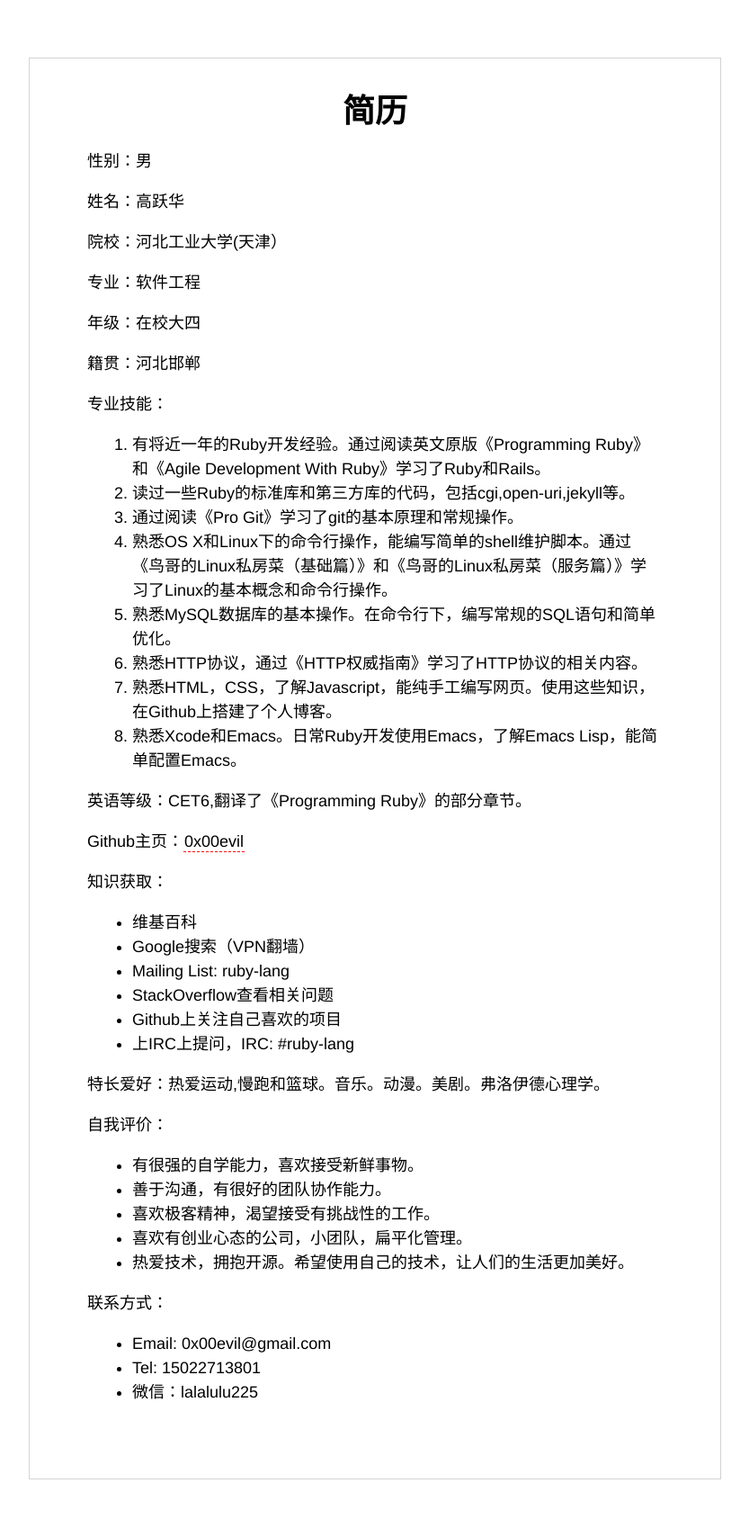
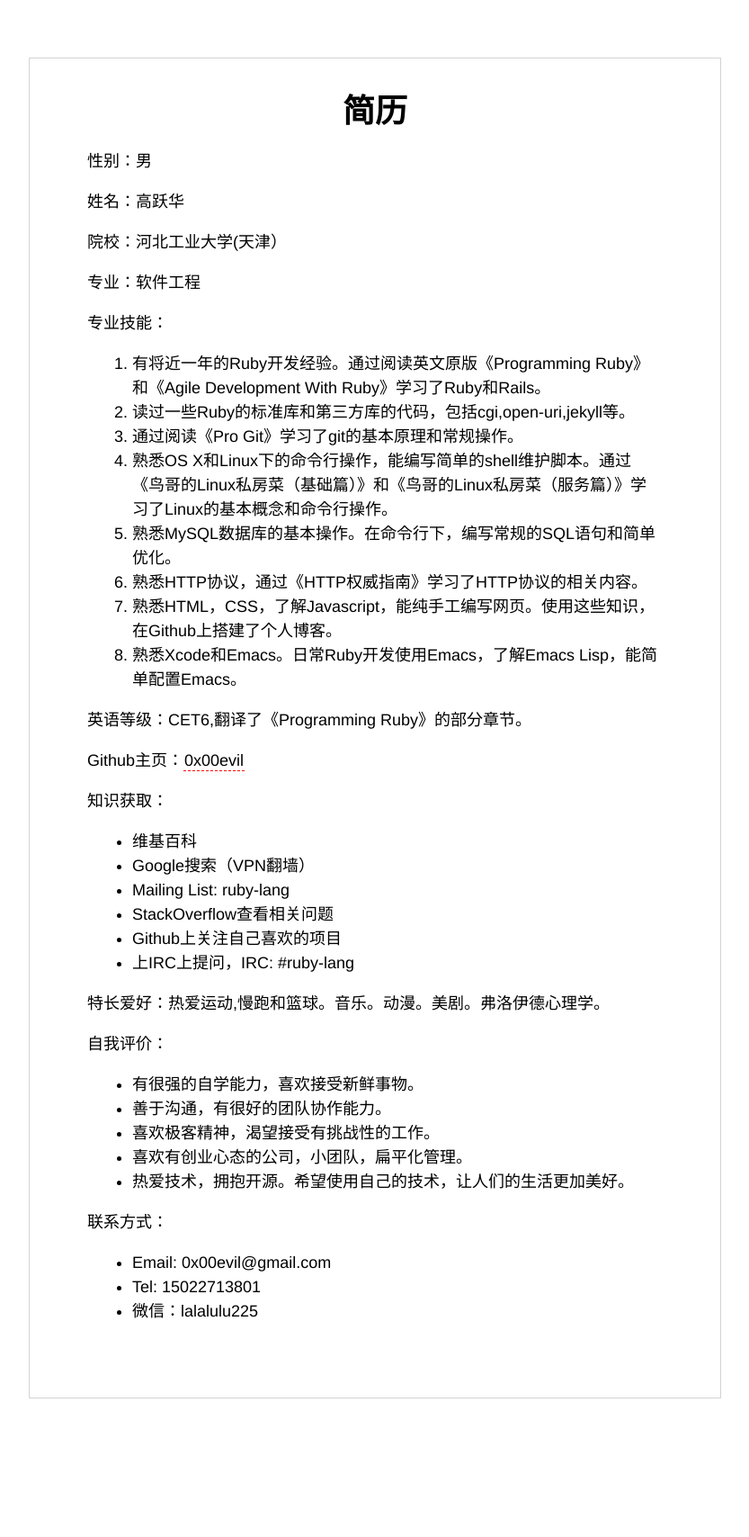
Before and after one commit to 0x00evil/0x00evil.github.io, a Jekyll site: the page built from _posts/2014-10-18-resume.html, in a window 1280 px wide. Shown: the whole page at 90% size, without its empty margins (224-1057 px from the left). Built offline with Jekyll 4.4.1, drawn with Linux system fonts in a browser that asks for light colours; after the commit the page ends 1618 px from its top, so only the background shows below that.

Commit message:
update resume

```diff
--- a/_posts/2014-10-18-resume.html
+++ b/_posts/2014-10-18-resume.html
@@ -8,8 +8,6 @@ title: 简历
 <p>姓名：高跃华</p>
 <p>院校：河北工业大学(天津）</p>
 <p>专业：软件工程</p>
-<p>年级：在校大四</p>
-<p>籍贯：河北邯郸</p>
 <p>专业技能：
    <ol>
       <li>有将近一年的Ruby开发经验。通过阅读英文原版《Programming Ruby》和《Agile Development With Ruby》学习了Ruby和Rails。</li>
```
